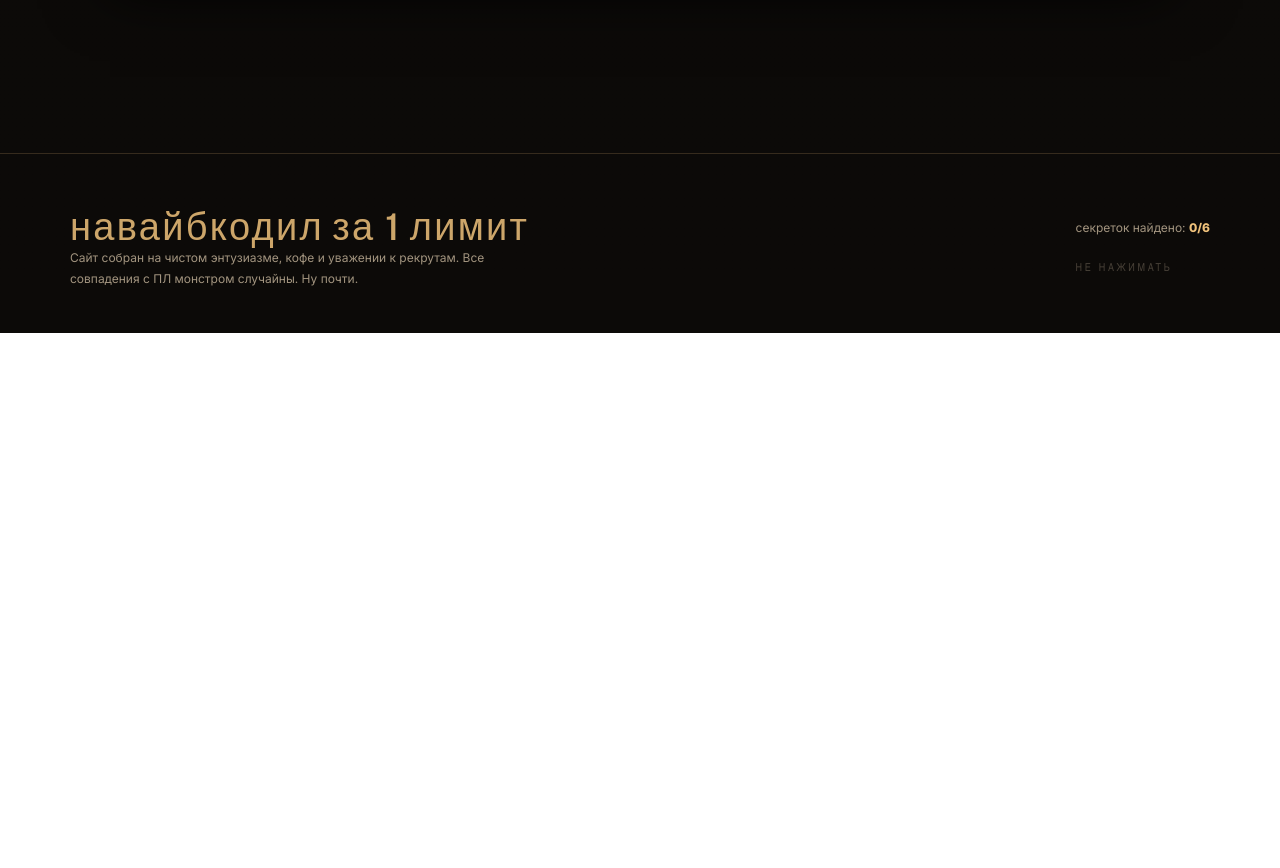
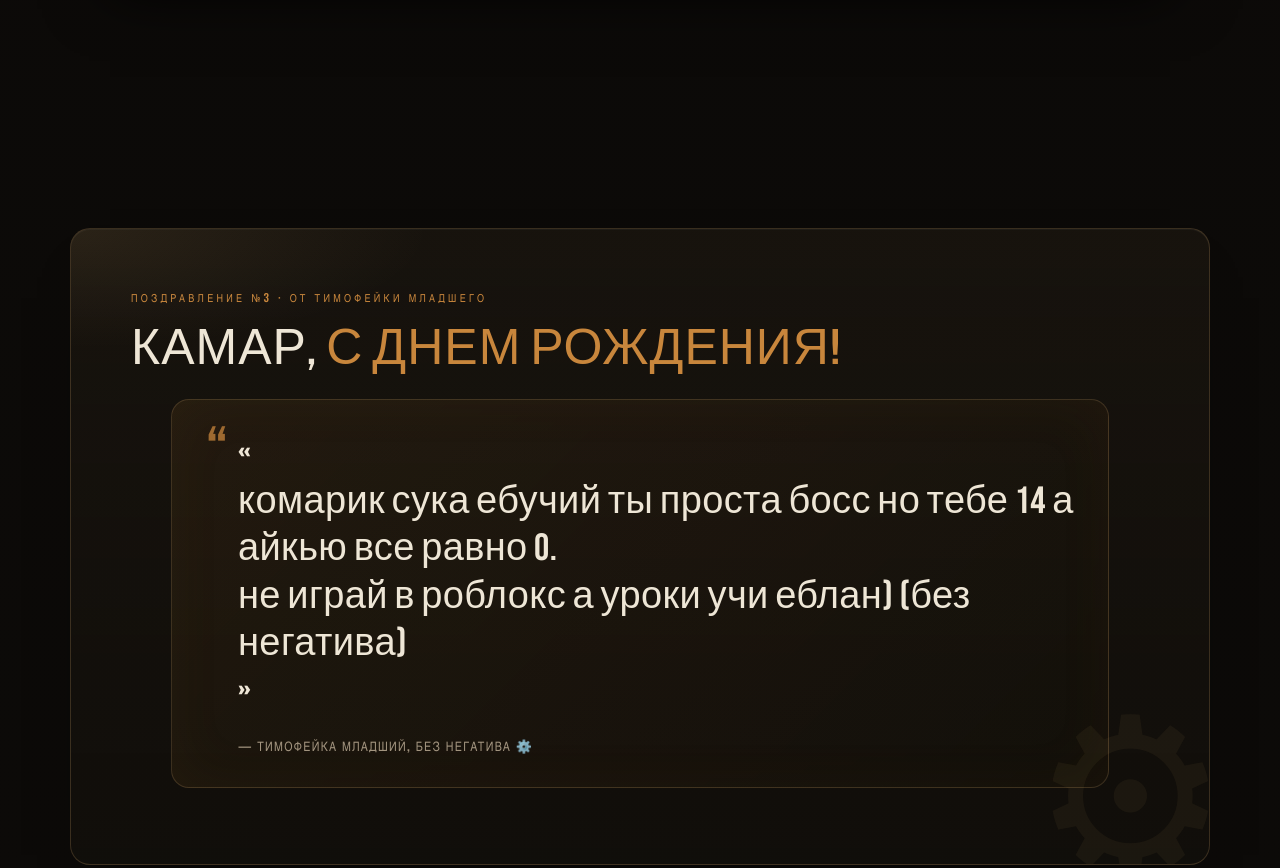
Before and after one commit to bebrovichagahroj-oss/nikita-birthday, a plain HTML site: page index.html in a window 1280 px wide. Shown: the part 7408-8276 px from the top of the page. Before the commit the page ends 7741 px from the top, so only its background shows below. Drawn offline with nearby package versions, Linux system fonts and the light colour scheme.

Commit message:
Add congratulation #3 from Timofeyka

```diff
--- a/index.html
+++ b/index.html
@@ -401,6 +401,7 @@
   .quote-card q{color:var(--brass)}
   .quote-card figcaption{margin-top:20px;padding-left:32px;font-family:var(--accent);letter-spacing:.1em;color:var(--muted);font-size:13px;text-transform:uppercase}
   .quote-card img{width:100%;height:220px;object-fit:cover;display:block;border-radius:12px;border:1px solid var(--line);box-shadow:0 10px 30px rgba(0,0,0,.35)}
+  .quote-card.no-photo{grid-template-columns:1fr}
   @media (max-width:700px){
     .quote-card{grid-template-columns:1fr;padding:24px;gap:20px}
     .quote-card img{height:200px}
@@ -810,6 +811,25 @@
             <figcaption>— Шмяк, без цензуры ⚙️</figcaption>
           </div>
           <img src="shmyak.jpg" alt="Фото от шмяка" loading="lazy">
+        </figure>
+      </div>
+    </div>
+  </section>
+
+  <!-- EXTRA CONGRATULATIONS -->
+  <section class="sec" id="from-timofeyka">
+    <div class="wrap">
+      <div class="panel letter reveal">
+        <div class="from">поздравление №3 · от тимофейки младшего</div>
+        <h3>Камар, <em>с днем рождения!</em></h3>
+        <figure class="quote-card no-photo">
+          <div>
+            <blockquote>
+              «<span>комарик сука ебучий ты проста босс но тебе 14 а айкью все равно 0.</span>
+              <span>не играй в роблокс а уроки учи еблан) (без негатива)</span>»
+            </blockquote>
+            <figcaption>— Тимофейка младший, без негатива ⚙️</figcaption>
+          </div>
         </figure>
       </div>
     </div>
```
